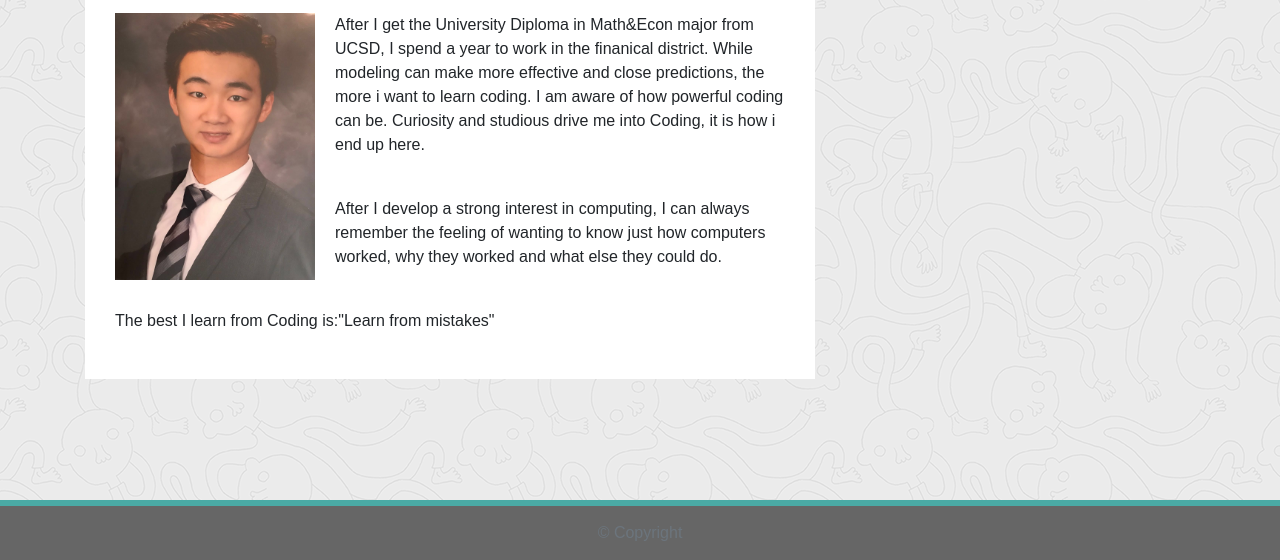
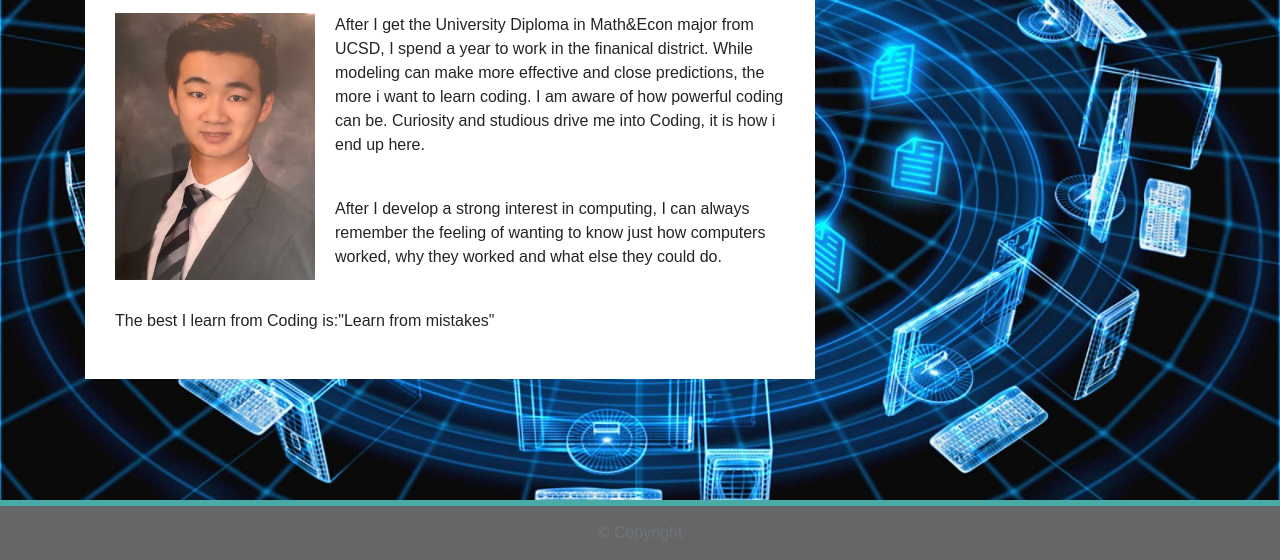
Before and after one commit to PeterXiao-create/HW-Professional-Materials, a plain HTML site: page index.html in a window 1280 px wide. Shown: the part 240-800 px from the top of the page. Drawn offline with nearby package versions, Linux system fonts and the light colour scheme.

Commit message:
get a new background

```diff
--- a/assets/css/styles.css
+++ b/assets/css/styles.css
@@ -1,29 +1,34 @@
 /* --- STYLES FOR ALL PAGES --- */
+
 body {
     /* Typography */
     font-family: Arial, "Helvetica Neue", Helvetica, sans-serif;
-
     /* Visual */
-  background-image: url("../imgs/ignasi_pattern_s.png");
+    background-image: url("../imgs/1428493.jpg");
+    background-size: cover;
+    background-attachment: fixed;
+    background-position: center;
 }
 
 html {
     /* Positioning */
     position: relative;
-
     /* Box-model */
     min-height: 100%;
 }
 
+
 /* add space for fixed nav */
+
 main {
     margin: 80px 0;
 }
 
+
 /* create styles for use for all white main boxes */
+
 .block {
     background-color: #fff;
-
     padding: 30px;
     margin-bottom: 30px;
 }
@@ -35,21 +40,23 @@ main {
     font-weight: bold;
 }
 
+
 /* NAV START */
+
 #logo {
     font-family: Georgia, Times, "Times New Roman", serif;
-
     /* Typography */
     font-size: 24px;
     font-weight: bold;
     color: #fff;
-
     /* Visual */
     background: #4aaaa5;
 }
 
+
 /* override bootstrap hover color and border */
-.navbar-default .navbar-nav > li > a:hover {
+
+.navbar-default .navbar-nav>li>a:hover {
     color: #4aaaa5;
 }
 
@@ -58,16 +65,21 @@ main {
     border: none;
 }
 
+
 /* media query for nav background color change */
+
 @media only screen and (max-width: 767px) {
     .navbar-header {
         background-color: #4aaaa5;
     }
 }
+
+
 /* END NAV */
 
 
 /* CONNECT W/ ME CSS */
+
 .connect-header {
     /* Typography */
     font-size: 25px;
@@ -82,23 +94,23 @@ main {
 #images {
     /* Box-model */
     padding-top: 15px;
-
     /* Typography */
     text-align: center;
 }
+
+
 /* END CONNECT W/ ME */
 
 
 /* BEGIN FOOTER */
+
 .footer {
     /* Positioning */
     position: absolute;
     bottom: 0;
-
     /* Box-model */
     width: 100%;
     height: 60px;
-
     /* Visual */
     background-color: #666;
 }
@@ -106,7 +118,6 @@ main {
 .text-muted-footer {
     /* Box-model */
     margin-top: 15px;
-
     /* Typography */
     color: #fff;
 }
@@ -115,20 +126,26 @@ main {
     /* Box-model */
     height: 6px;
     padding-top: 3px;
-
     /* Visual */
     background-color: #4aaaa5;
 }
+
+
 /* END FOOTER */
+
+
 /* --- END STYLES FOR ALL PAGES --- */
 
+
 /* --- PAGE-SPECIFIC STYLES --- */
+
+
 /* ABOUT-ME PAGE */
+
 .about-me-header {
     /* Positioning */
     margin-bottom: 33px;
     font-family: Georgia, Times, "Times New Roman", serif;
-
     /* Typography */
     font-size: 32px;
     font-weight: bold;
@@ -138,26 +155,30 @@ main {
 #about-image {
     /* Positioning */
     float: left;
-
     /* Box-model */
     width: 200px;
     margin: 0 20px 10px 0;
 }
+
+
 /* END ABOUT-ME PAGE */
 
 
 /* PORTFOLIO PAGE */
+
 .port-image {
     margin: 20px auto;
 }
+
+
 /* END PORTFOLIO PAGE */
 
 
 /* CONTACT FORM PAGE  */
+
 .form-control {
     /* give input boxes right angles */
     border-radius: 0;
-
     /* keep from horizontally resizing text area */
     min-width: 100%;
     max-width: 100%;
@@ -168,10 +189,8 @@ main {
     padding: 15px 30px;
     font-size: 16px;
     font-weight: lighter;
-
     /* Typography */
     color: #fff;
-
     /* Visual */
     background-color: #4aaaa5;
     border: 0;
@@ -181,4 +200,5 @@ main {
     opacity: .7;
 }
 
+
 /* END CONTACT FORM PAGE */
```
Also changed, not shown: assets/imgs/1428493.jpg (added), assets/imgs/computer science background.jpeg (added), 2 other files. Lines whose indentation alone changed are shown as unchanged.
